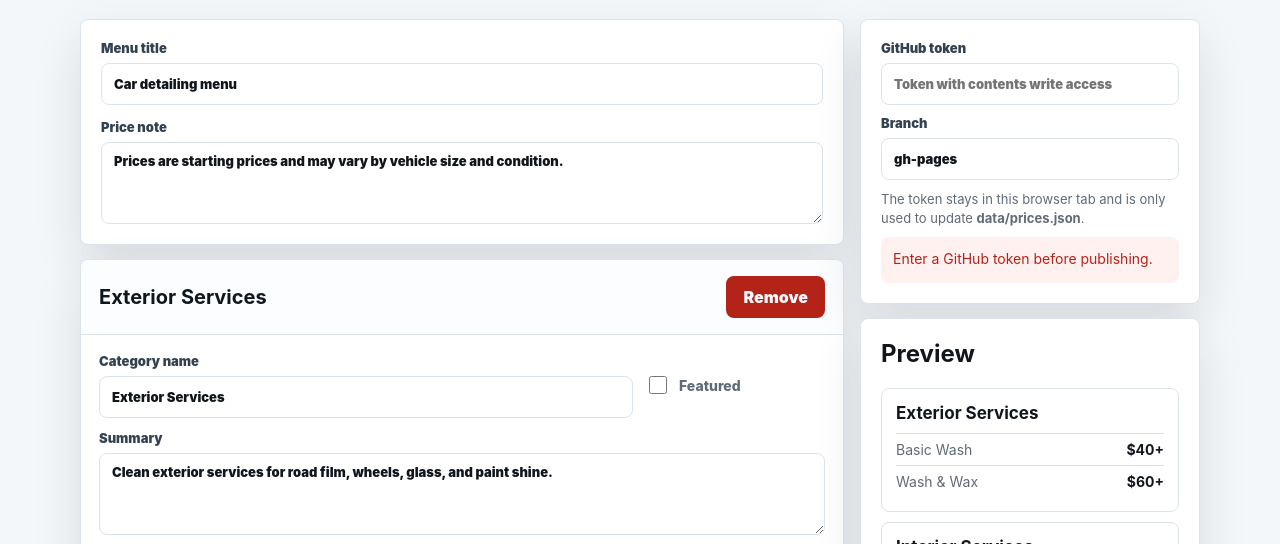
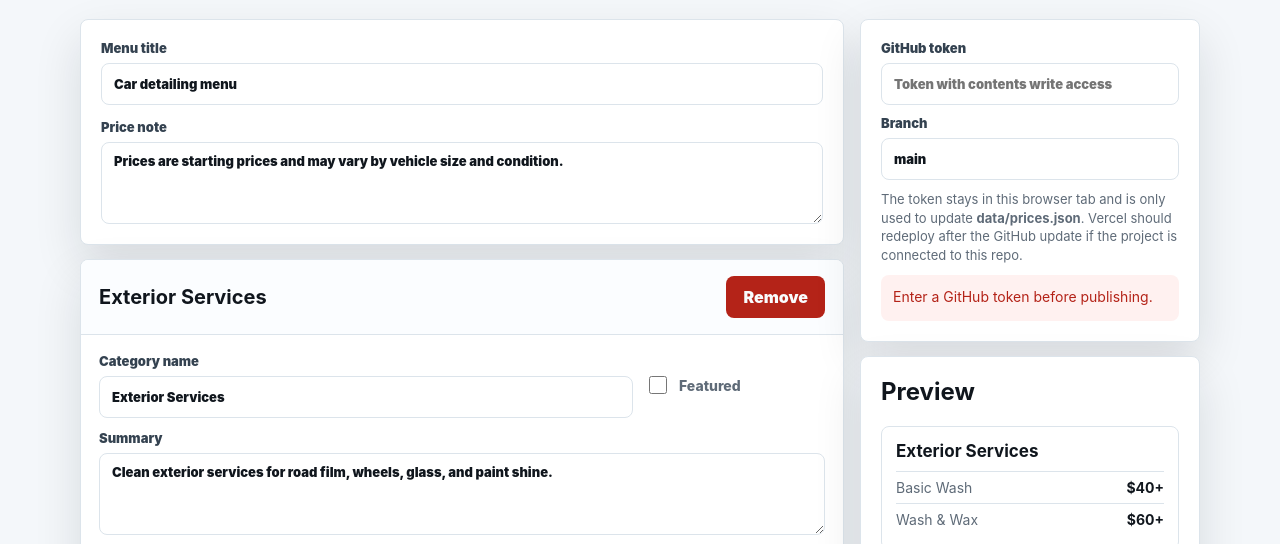
Before and after one commit to jefferzyn/Jgcarwash, a plain HTML site: page admin.html in a window 1280 px wide. Both pictures are taken after a click on the button "Publish prices". Shown: the part 223-767 px from the top of the page. Drawn offline with Linux system fonts and the light colour scheme.

Commit message:
Make site Vercel friendly

```diff
--- a/admin.html
+++ b/admin.html
@@ -386,9 +386,9 @@
             </label>
             <label>
               Branch
-              <input id="branch" value="gh-pages" autocomplete="off">
+              <input id="branch" value="main" autocomplete="off">
             </label>
-            <p class="muted">The token stays in this browser tab and is only used to update <strong>data/prices.json</strong>.</p>
+            <p class="muted">The token stays in this browser tab and is only used to update <strong>data/prices.json</strong>. Vercel should redeploy after the GitHub update if the project is connected to this repo.</p>
             <div class="status" id="status">Ready.</div>
           </div>
 
@@ -571,7 +571,7 @@
 
     async function publish() {
       const token = $("#token").value.trim();
-      const branch = $("#branch").value.trim() || "gh-pages";
+      const branch = $("#branch").value.trim() || "main";
       if (!token) {
         setStatus("Enter a GitHub token before publishing.", "err");
         return;
@@ -619,7 +619,7 @@
           throw new Error(message || "GitHub update failed.");
         }
 
-        setStatus("Published. The public page will update after GitHub Pages refreshes.", "ok");
+        setStatus("Published. Vercel should redeploy from GitHub shortly; the public page will update after that deployment finishes.", "ok");
       } catch (error) {
         setStatus(error.message || "Publish failed.", "err");
       } finally {
```
Also changed, not shown: vercel.json (added), 1 other file.
